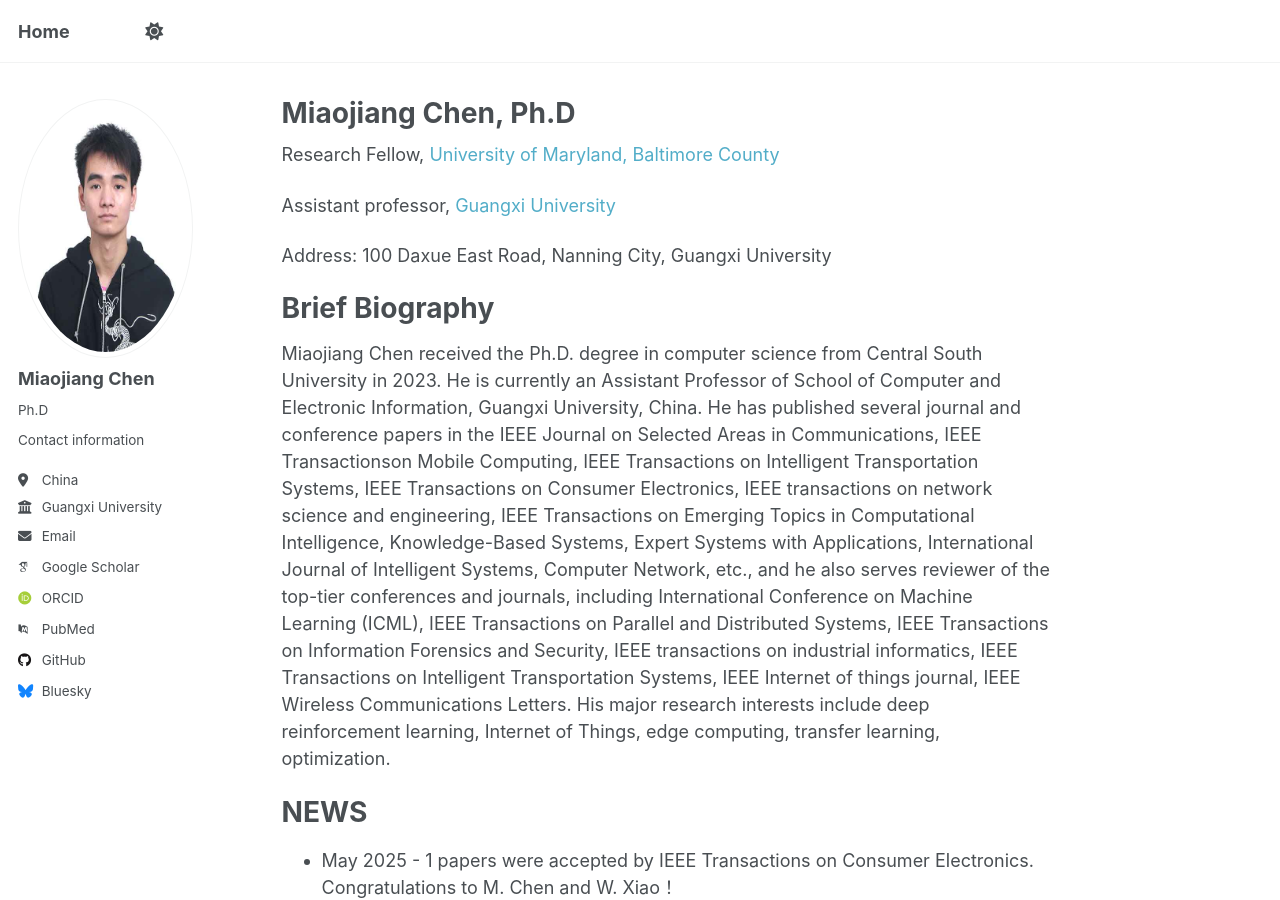
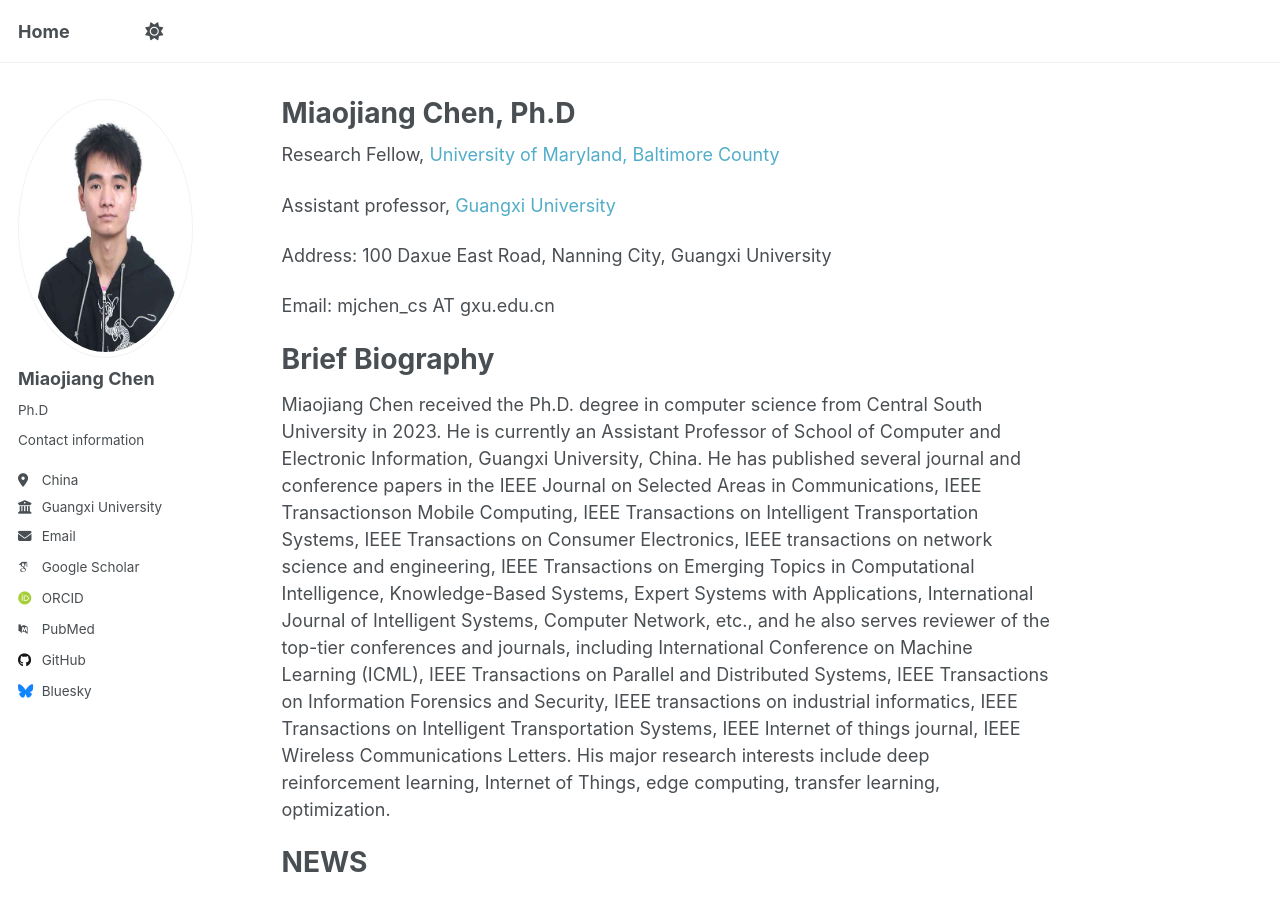
Before and after one commit to mjchen-cs/mjchen-cs.github.io, a Jekyll site: the page built from _pages/about.md, in a window 1280 px wide and 900 px high. Built offline with Jekyll 4.4.1, drawn with Linux system fonts in a browser that asks for light colours; some web fonts are replaced.

Commit message:
about.md

```diff
--- a/_pages/about.md
+++ b/_pages/about.md
@@ -11,7 +11,9 @@ Research Fellow, <a href="https://umbc.edu/" style="text-decoration: none;">Univ
 
 Assistant professor, <a href="https://www.gxu.edu.cn/en/" style="text-decoration: none;">Guangxi University</a>
 
- Address: 100 Daxue East Road, Nanning City, Guangxi University
+Address: 100 Daxue East Road, Nanning City, Guangxi University
+
+Email: mjchen_cs AT gxu.edu.cn
 
 
 Brief Biography
```
